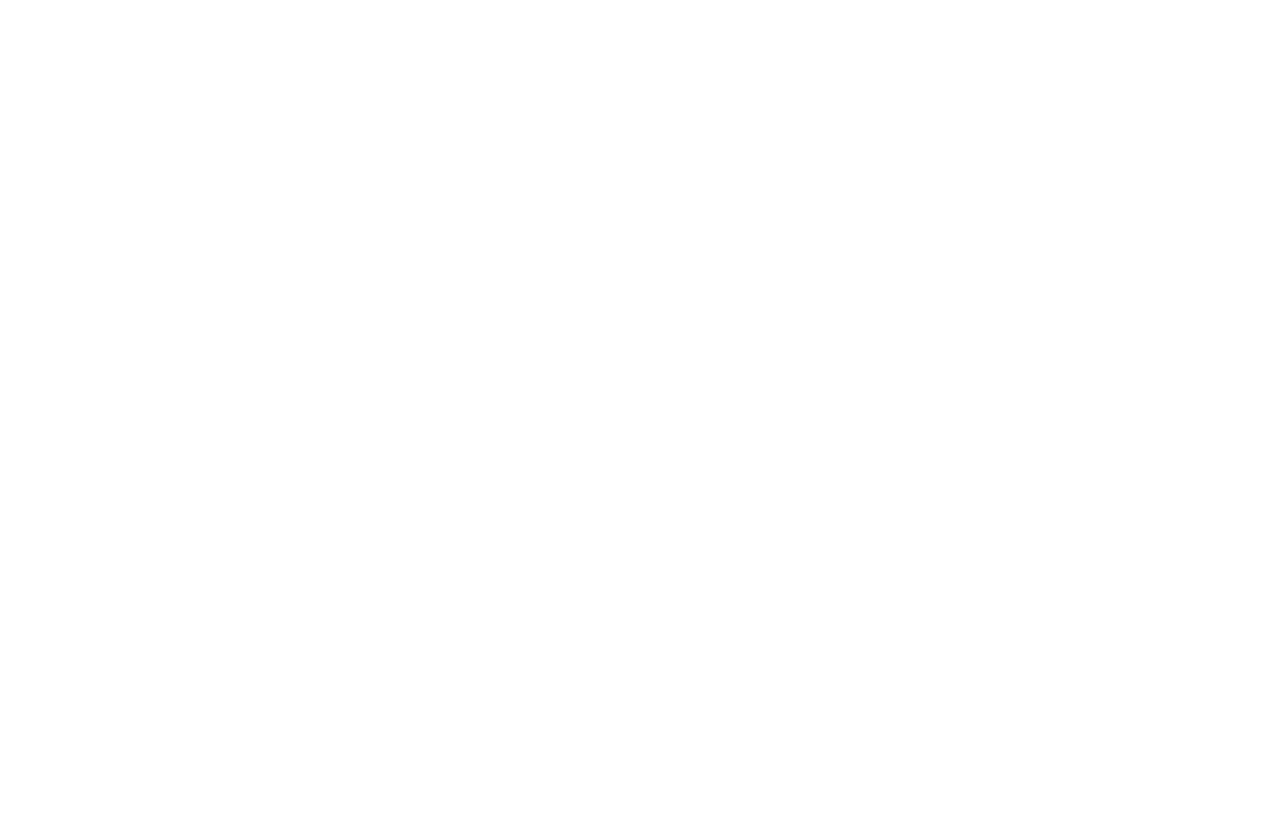
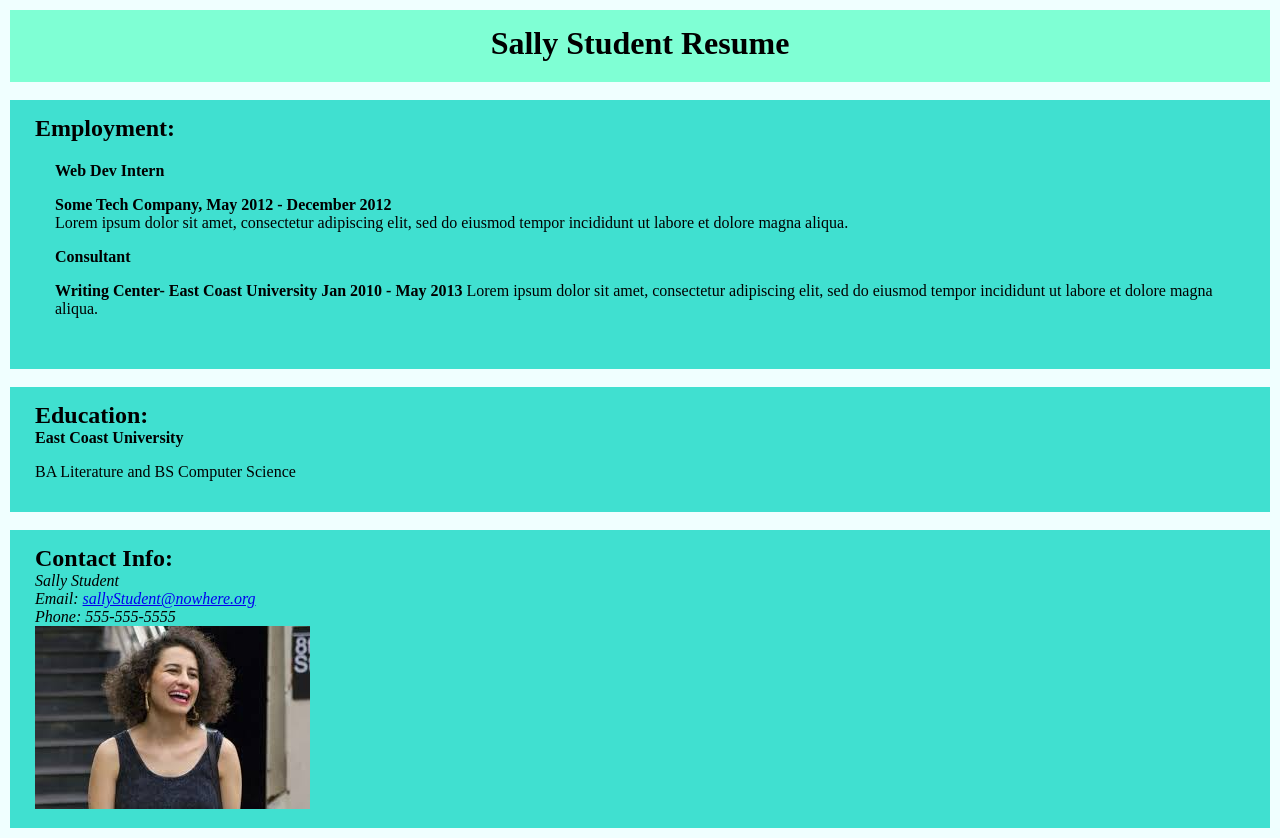
Before and after one commit to mcranwil/Semantic-HTML-Resume, a plain HTML site: page index.html in a window 1280 px wide. Before the commit the page ends 800 px from the top, so only its background shows below. Drawn offline with Linux system fonts and the light colour scheme.

Commit message:
Finish assignment

```diff
--- a/index.html
+++ b/index.html
@@ -1,9 +1,53 @@
 <!DOCTYPE html>
 <html>
 <head>
-	<title></title>
+	<title>Sally Student Resume</title>
+	<meta charset="utf-8">
+	<meta name="description" content="Sally Student Resume">
+	<meta name="viewport" content="width=device-width, initial-scale=1.0">
+	<meta name="author" content="Michael Cranwill">
+	<link rel="stylesheet" type="text/css" href="main.css">
 </head>
 <body>
+<header><h1>Sally Student Resume</h1></header>
+
+<br>
+<main>
+	<section class="employment-class">
+		<h2>Employment:</h2>
+		<div>
+			<h4>Web Dev Intern</h4>
+			<p>
+				<strong> Some Tech Company, May 2012 - December 2012</strong><br>
+
+				Lorem ipsum dolor sit amet, consectetur adipiscing elit, sed do eiusmod tempor incididunt ut labore et dolore magna aliqua.
+			</p>
+			<h4>Consultant</h4>
+			<p>
+				<strong>Writing Center- East Coast University Jan 2010 - May 2013</strong>
+				Lorem ipsum dolor sit amet, consectetur adipiscing elit, sed do eiusmod tempor incididunt ut labore et dolore magna aliqua.
+			</p>
+		</div>
+	</section>
+	<br>
+
+	<section class="education-class">
+		<h2>Education:</h2>
+		<h4>East Coast University</h4>
+		<p>BA Literature and BS Computer Science</p>
+	</section>
+	<br>
+	<section class="contact-class">
+		<h2>Contact Info:</h2>
+		<address>
+			Sally Student<br>
+			Email: <a href="mailto:sallyStudent@nowhere.org">sallyStudent@nowhere.org</a> <br>
+			Phone: 555-555-5555<br>
+			<img src="./ilana_broadCity.jpg">
+		</address>
+	</section>
+
+</main>
 
 </body>
 </html>
--- /dev/null
+++ b/main.css
@@ -0,0 +1,38 @@
+body {
+	background-color: azure;
+	padding: 10px;
+	margin: 0px;
+}
+
+header {
+	padding-top: 15px;
+	padding-bottom: 20px;
+	padding-left: 15px; padding-right: 15px;
+	text-align: center;
+	background-color: aquamarine;
+	margin:0px;
+}
+
+h1,
+h2,
+h3,
+h4,
+h5,
+h6 {
+	margin:0px;
+}
+
+
+section {
+	background-color: turquoise;
+	margin:0px;
+	padding-top: 15px;
+    padding-right: 25px;
+    padding-bottom: 15px;
+    padding-left: 25px;
+}
+
+div {
+	padding:20px;
+	margin:0px;
+}
```
Also changed, not shown: ilana_broadCity.jpg (added), 1 other file.
